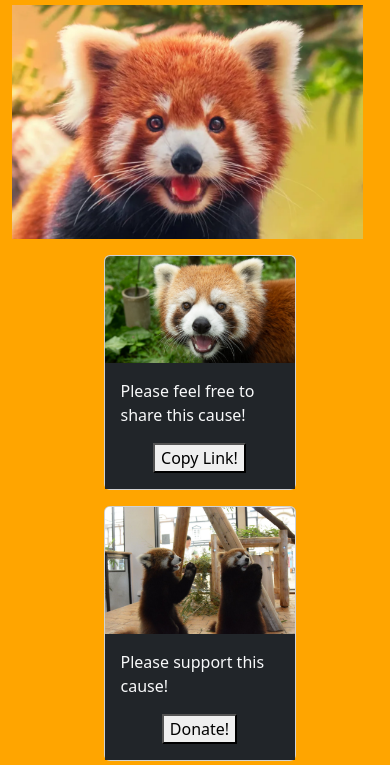
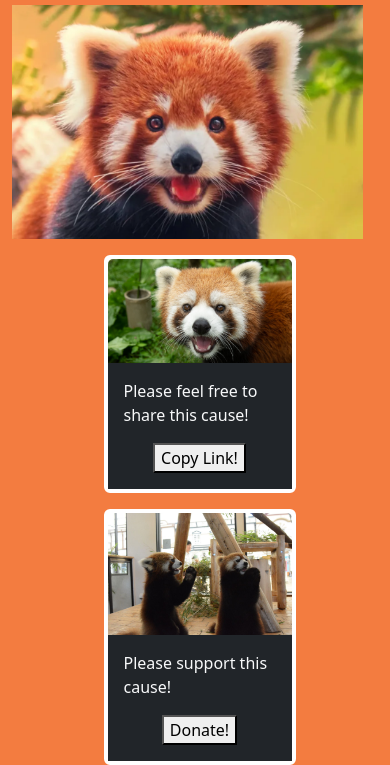
Before and after one commit to nosferav/2023IST-Website-Aarav.S, a plain HTML site: page index.html in a window 390 px wide. Shown: the part 153-918 px from the top of the page. Drawn offline with nearby package versions, Linux system fonts and the light colour scheme.

Commit message:
card border added

```diff
--- a/index.html
+++ b/index.html
@@ -17,7 +17,7 @@
 	<link rel="stylesheet" href="style.css"/>
 </head>
 
-<body style="background-color: orange;">
+<body style="background-color: #f37c40;">
 	<style>
 	</style>
 	<script>
@@ -35,29 +35,6 @@
 	</div>
 <!-- BANNER ENDS HERE -->
 <!-- nav starts-->
-
-
-	<!--nav class="navbar sticky-top bg-dark navbar-expand-lg" style="height:70px">
-			<div class="container-fluid">
-					<button class="btn btn-primary" type="button" data-bs-toggle="offcanvas" data-bs-target="#offcanvasStart" aria-controls="offcanvasStart" style="background-color:transparent; border:1px; width: fit-content; height:auto; position: sticky; float: left; ">
-					<img style="width:100%; height:50px;" src="images/panda logo no text.png">
-				</button>
-				<div class="offcanvas offcanvas-start" tabindex="-1" id="offcanvasStart" aria-labelledby="offcanvasStartLabel">
-				<div class="offcanvas-header">
-					<h5 class="offcanvas-title" id="offcanvasStartLabel">Menu</h5>
-					<button type="button" class="btn-close" data-bs-dismiss="offcanvas" aria-label="Close"></button>
-				</div>
-				<div class="offcanvas-body">
-					<li class="nav-item">
-						<a class="nav-link" href="about:blank">Link</a>
-					</li>
-					<li class="nav-item">
-						<a class="nav-link" href="about:blank">	</a>
-					</li>
-				</div>
-				</div>
-			</div>
-		</nav-->
 		<nav class="navbar navbar-expand-lg sticky-top bg-dark">
 			<div class="container-fluid">
 			  <!--button style="" class="navbar-toggler" type="button" data-bs-toggle="offcanvas" data-bs-target="#navbarNavAltMarkup" aria-controls="navbarNavAltMarkup" aria-expanded="false" aria-label="Toggle navigation">
@@ -103,7 +80,7 @@
 					<div class="Container d-block d-sm-block d-md-none" style="width: max-content; max-width: 90vw; margin-left: auto; margin-right: auto;">
 						<h1> Welcome! </h1>
 						<!-- CONIMG1 START -->
-						<img style="margin-top:0cm" src="images/pandasmile.png" class="img-fluid"/>
+						<img style="margin-top:0cm" src="images/pandasmile.png" class="img-fluid border-1"/>
 						<!-- CONIMG1 END-->
 					<!--mobilewelcomeend-->
 					</div>
@@ -111,8 +88,8 @@
 			</div>
 		<div class="col-sm">
 			<!-- SHARE CARD STARTS HERE -->
-				<div class="col-6 d-sm-none d-md-block" style="margin-left: auto; margin-right: auto;">
-					<div class="card " style="min-width: 12rem; object-fit: contain; margin-top: 1rem;">
+				<div class="col-6" style="margin-left: auto; margin-right: auto;">
+					<div class="card border-4 border-white" style="min-width: 12rem; object-fit: contain; margin-top: 1rem;">
 						<img src="images/share_smilepanda.png" class="card-img-top" />
 							<div class="card-body bg-dark">
 								<p class="card-text text-light">Please feel free to share this cause!</p>
@@ -124,8 +101,8 @@
 				</div>
 			<!-- SHARE CARD ENDS HERE -->
 			<!-- DONATE CARD STARTS HERE -->
-				<div class="col-6 d-sm-none d-md-block" style="margin-left:auto; margin-right: auto;">
-					<div class="card" style="min-width: 12rem; object-fit: contain; margin-top: 1rem;">
+				<div class="col-6" style="margin-left:auto; margin-right: auto;">
+					<div class="card border-4 border-white" style="min-width: 12rem; object-fit: contain; margin-top: 1rem;">
 						<img src="images/donate_beggingpanda.png" class="card-img-top"/>
 							<div class="card-body bg-dark">
 								<p class="card-text text-light">Please support this cause!</p>
```
